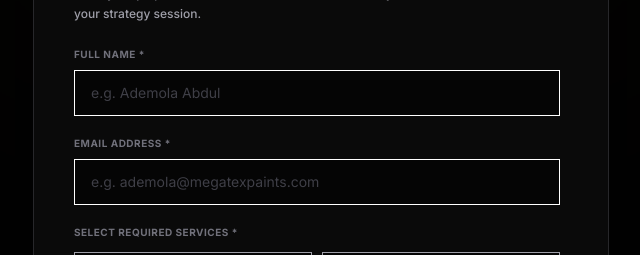
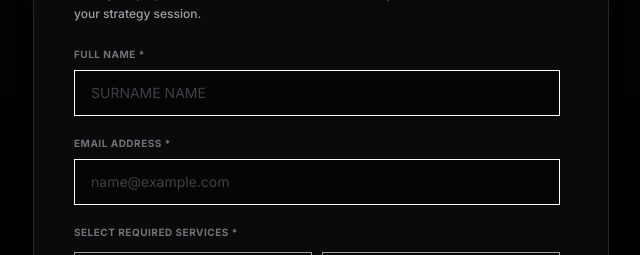
Before and after one commit to dav123-smoov/trvstudios, a React (Vite) app: page / in a window 1280 px wide. Both pictures are taken after a click on the button "START YOUR PROJECT". Shown: the part 9266-9521 px from the top of the page, without its empty margins (319-959 px from the left). Built offline with nearby package versions, Linux system fonts and the light colour scheme; a web font is replaced by a local one.

Commit message:
chore: update form placeholders for name and email

```diff
--- a/src/components/LeadMagnetModal.jsx
+++ b/src/components/LeadMagnetModal.jsx
@@ -110,7 +110,7 @@ export default function LeadMagnetModal({ isOpen, onClose }) {
                   required
                   value={name}
                   onChange={(e) => setName(e.target.value)}
-                  placeholder="e.g. Ademola Abdul"
+                  placeholder="SURNAME NAME"
                   className="w-full px-4 py-3 rounded-none bg-[#050505] border border-zinc-850 focus:border-[#D4AF37] text-white text-sm placeholder-zinc-700 focus:outline-none transition-colors"
                 />
               </div>
@@ -124,7 +124,7 @@ export default function LeadMagnetModal({ isOpen, onClose }) {
                   required
                   value={email}
                   onChange={(e) => setEmail(e.target.value)}
-                  placeholder="e.g. ademola@megatexpaints.com"
+                  placeholder="name@example.com"
                   className="w-full px-4 py-3 rounded-none bg-[#050505] border border-zinc-850 focus:border-[#D4AF37] text-white text-sm placeholder-zinc-700 focus:outline-none transition-colors"
                 />
               </div>
```
